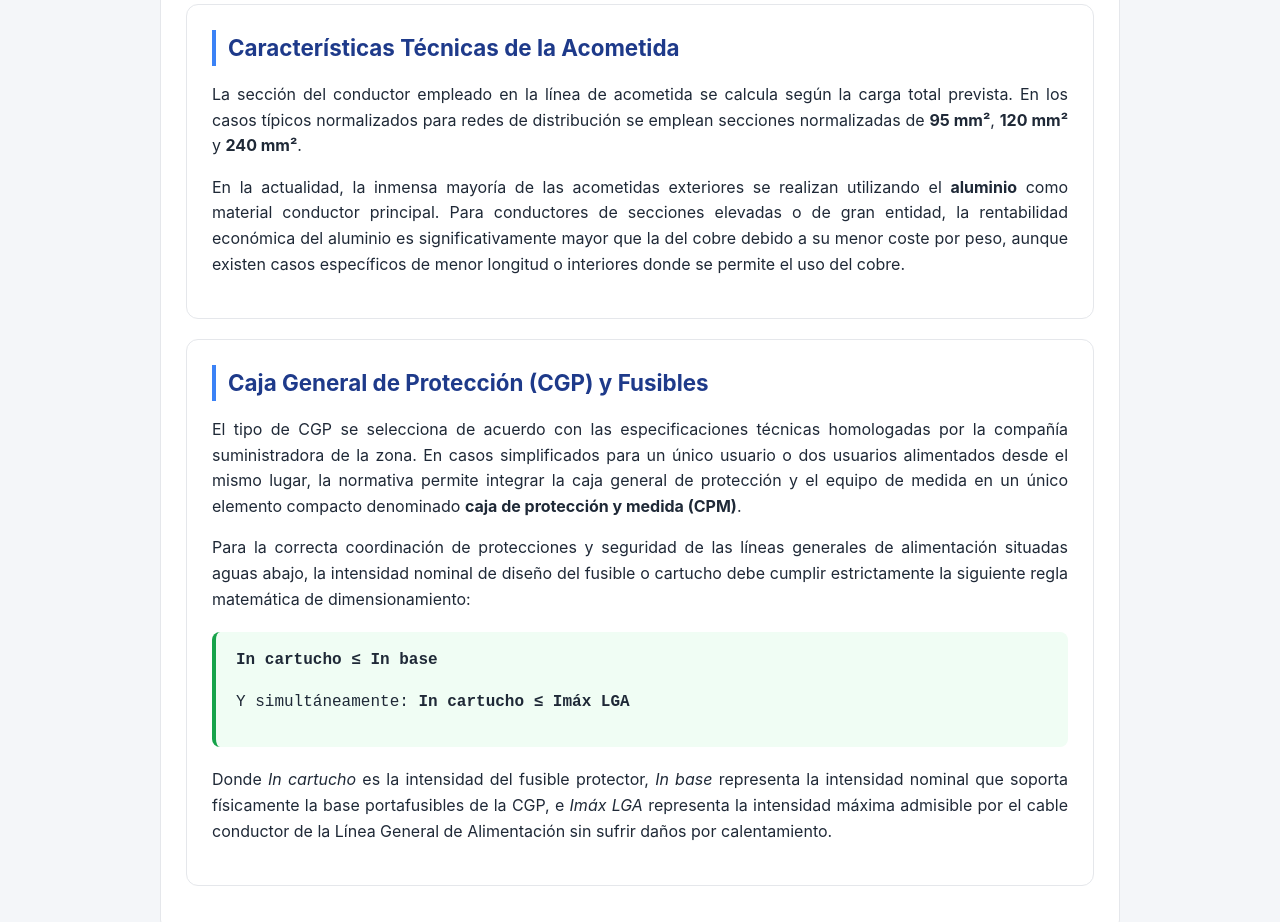
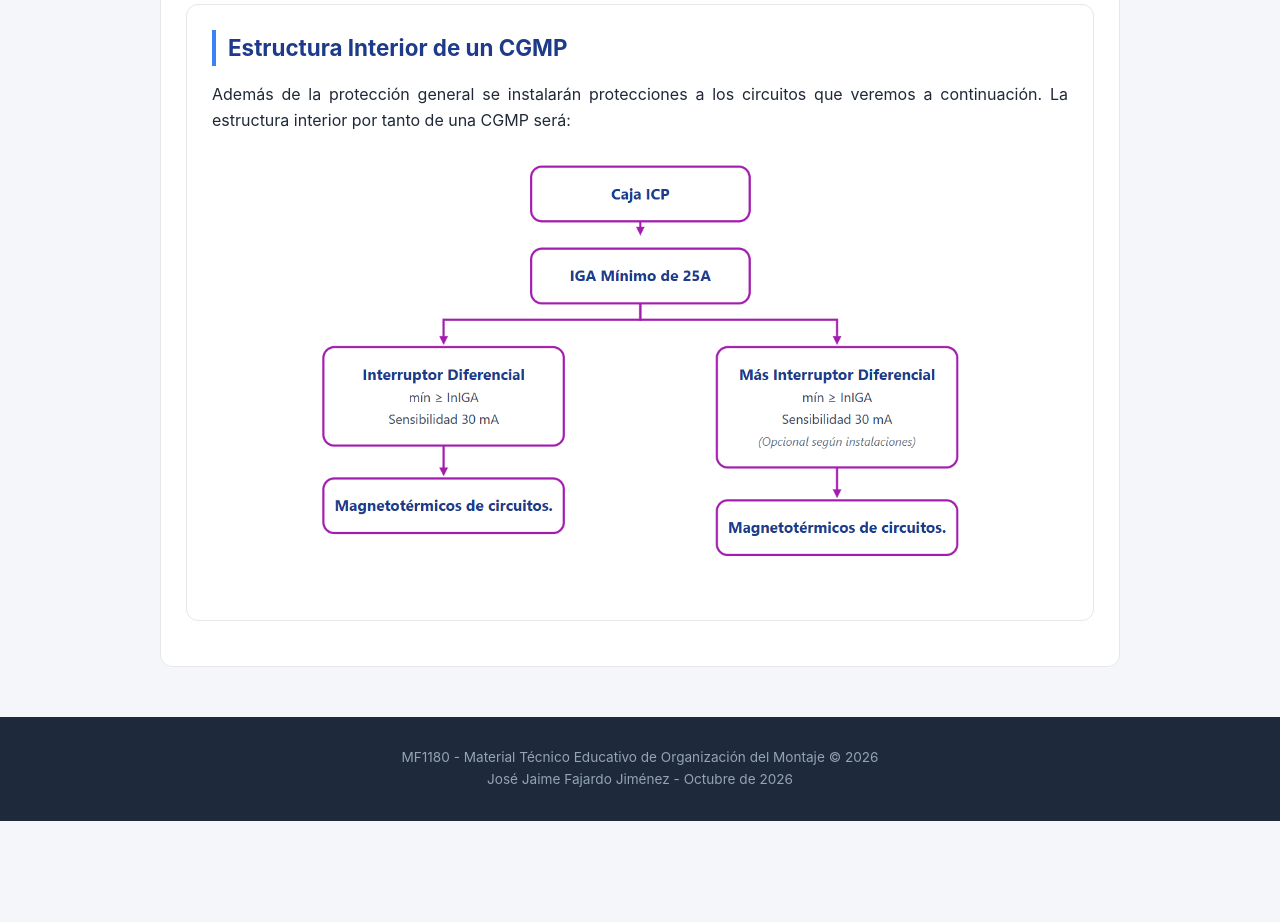
Before and after one commit to Jaime2404/Instalaciones-electricas, a plain HTML site: page index.html in a window 1280 px wide. Shown: the part 7220-8142 px from the top of the page. After the commit the page ends 8101 px from the top, so only its background shows below. Drawn offline with Linux system fonts and the light colour scheme.

Commit message:
Add files via upload

```diff
--- a/index.html
+++ b/index.html
@@ -312,22 +312,16 @@
 </ul>
 
 
-        <div id="acometida-materiales" class="content-block">
-            <h2>Características Técnicas de la Acometida</h2>
-            <p>La sección del conductor empleado en la línea de acometida se calcula según la carga total prevista. En los casos típicos normalizados para redes de distribución se emplean secciones normalizadas de <strong>95 mm²</strong>, <strong>120 mm²</strong> y <strong>240 mm²</strong>.</p>
-            <p>En la actualidad, la inmensa mayoría de las acometidas exteriores se realizan utilizando el <strong>aluminio</strong> como material conductor principal. Para conductores de secciones elevadas o de gran entidad, la rentabilidad económica del aluminio es significativamente mayor que la del cobre debido a su menor coste por peso, aunque existen casos específicos de menor longitud o interiores donde se permite el uso del cobre.</p>
-        </div>
+<div class="content-block">
+  <h2>Estructura Interior de un CGMP</h2>
+  <p>Además de la protección general se instalarán protecciones a los circuitos que veremos a continuación. La estructura interior por tanto de una CGMP será:</p>
 
-        <div id="cgp-fusibles" class="content-block">
-            <h2>Caja General de Protección (CGP) y Fusibles</h2>
-            <p>El tipo de CGP se selecciona de acuerdo con las especificaciones técnicas homologadas por la compañía suministradora de la zona. En casos simplificados para un único usuario o dos usuarios alimentados desde el mismo lugar, la normativa permite integrar la caja general de protección y el equipo de medida en un único elemento compacto denominado <strong>caja de protección y medida (CPM)</strong>.</p>
-            <p>Para la correcta coordinación de protecciones y seguridad de las líneas generales de alimentación situadas aguas abajo, la intensidad nominal de diseño del fusible o cartucho debe cumplir estrictamente la siguiente regla matemática de dimensionamiento:</p>
-            <div class="formula-box">
-                <p><strong>In cartucho ≤ In base</strong></p>
-                <p>Y simultáneamente: <strong>In cartucho ≤ Imáx LGA</strong></p>
-            </div>
-            <p>Donde <em>In cartucho</em> es la intensidad del fusible protector, <em>In base</em> representa la intensidad nominal que soporta físicamente la base portafusibles de la CGP, e <em>Imáx LGA</em> representa la intensidad máxima admisible por el cable conductor de la Línea General de Alimentación sin sufrir daños por calentamiento.</p>
-        </div>
+  <!-- Contenedor para centrar la imagen -->
+  <div style="text-align: center; margin: 20px 0;">
+    <img src="img/esquema-cgmp.png" alt="Esquema estructural de un CGMP" width="650" height="420" loading="lazy" style="max-width: 100%; height: auto;">
+  </div>
+
+</div>
 
     </section>
 
```
Also changed, not shown: img/esquema-cgmp.png (added).
